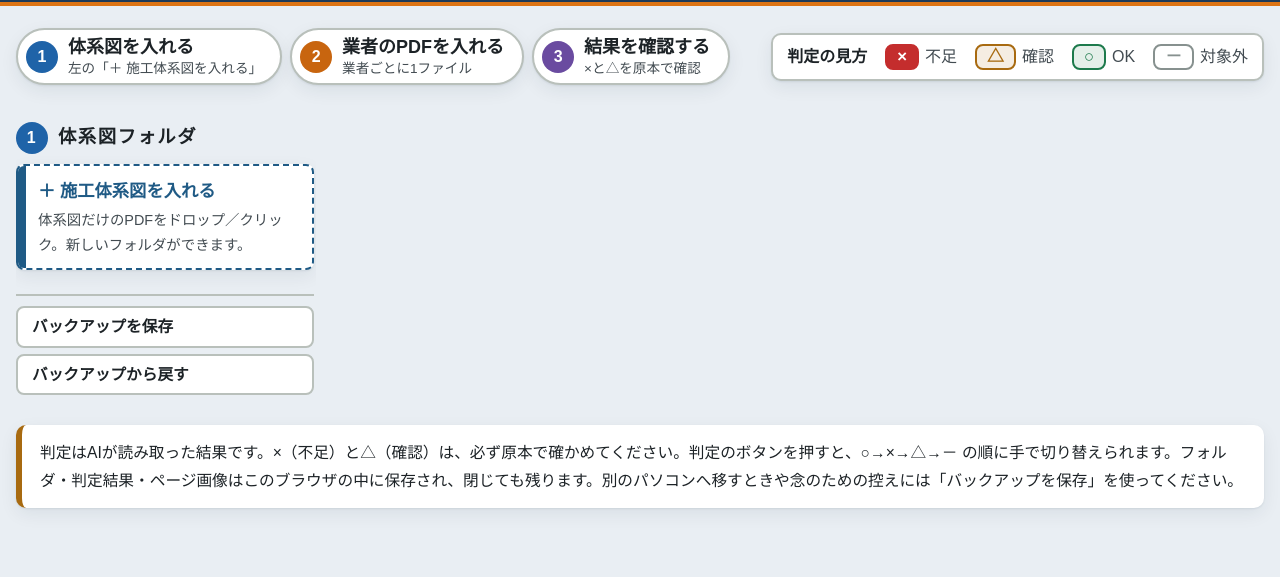
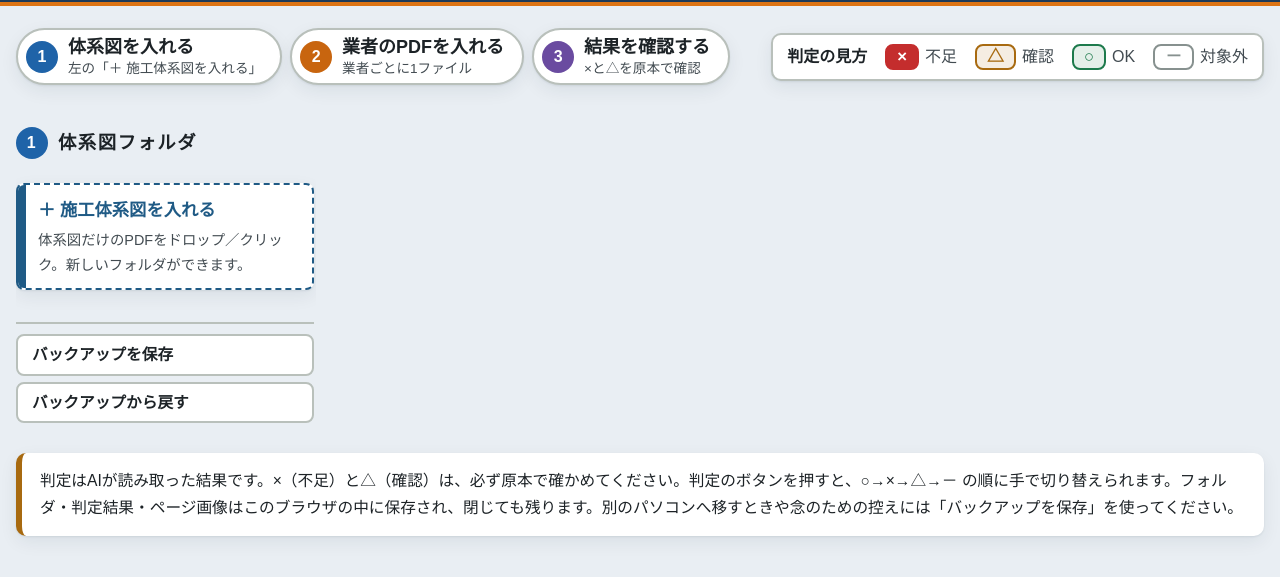
Before and after one commit to iwamoto-png/ConstructionLedgerChecker, a plain HTML site: page index.html in a window 1280 px wide. Shown: the part 95-672 px from the top of the page. Drawn offline with Linux system fonts and the light colour scheme; a web font is replaced by a local one.

Commit message:
Add files via upload

```diff
--- a/index.html
+++ b/index.html
@@ -299,6 +299,10 @@ body{background:var(--bg)}
 .newfolder{--bar:var(--accent)}
 .fitem{--bar:var(--line)}
 .fitem.cur{--bar:var(--accent)}
+/* 左右の段をそろえる：1段目（見出し／前後のフォルダ）と2段目（体系図を入れる／体系図の板）の上端を同じ高さに */
+.side,.main{gap:18px}
+.side h2.sec,.fnav{min-height:44px;margin:0;align-items:center}
+.side .flist{margin-top:-8px}
 .footnote{margin:6px 0 0;padding:14px 18px;border-radius:10px;background:var(--surface);border-left:6px solid var(--warn);font-size:.98rem;box-shadow:var(--shadow)}
 @media (max-width:900px){
   .layout{grid-template-columns:220px minmax(0,1fr);gap:14px}
```
